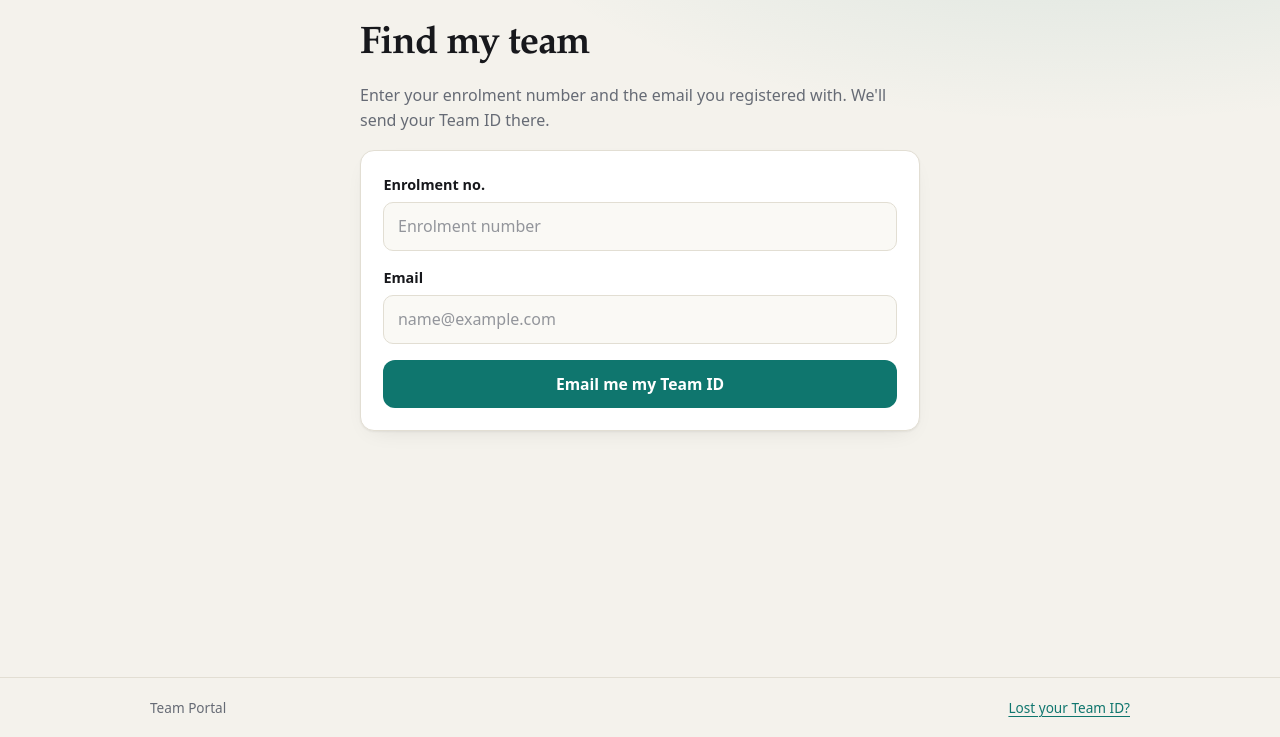
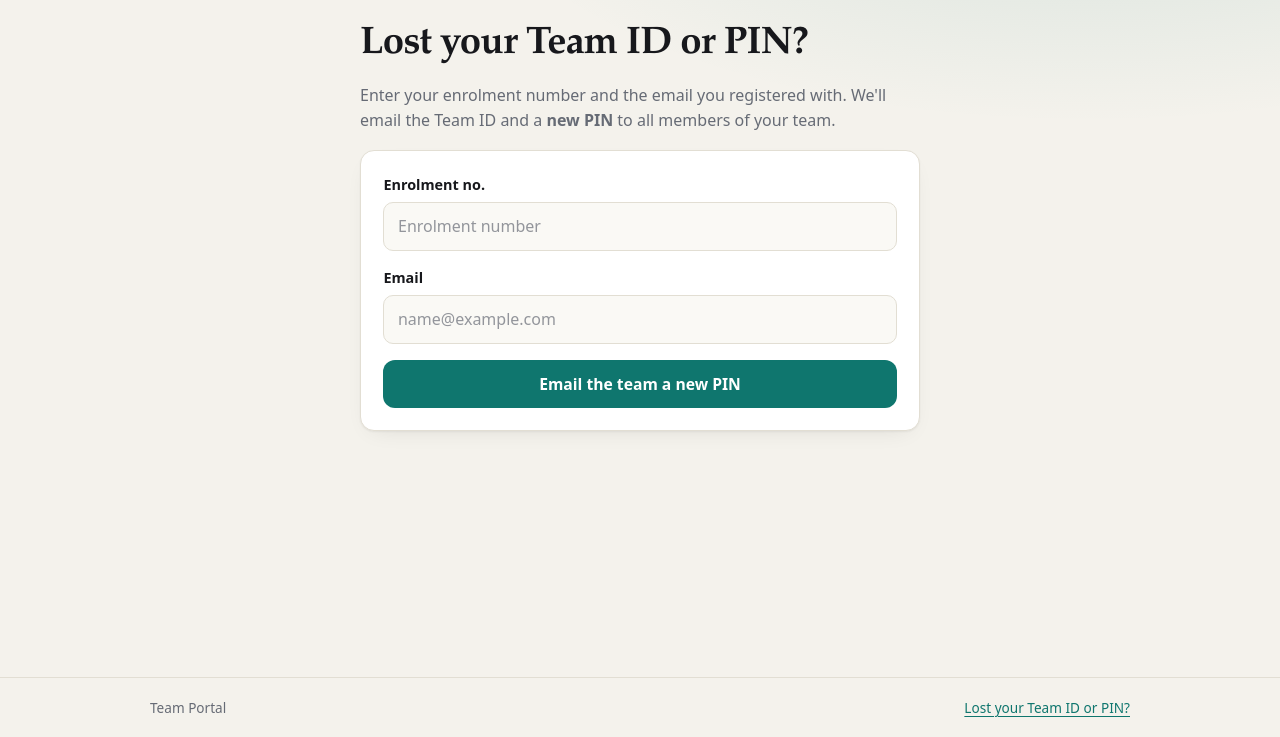
Before and after one commit to AriseDean/team-portal, a Django app: page /team/find/ in a window 1280 px wide. Shown: the part 63-800 px from the top of the page. Run offline with Django 5.2, Linux system fonts and the light colour scheme; data comes from the database, SQL or seed files in the repository; data that the repository does not hold is empty.

Commit message:
Require team PIN to submit; email new PIN on recovery

```diff
--- a/portal/admin.py
+++ b/portal/admin.py
@@ -253,7 +253,7 @@ class TeamAdmin(admin.ModelAdmin):
             "opts": self.model._meta,
         })
 
-    @admin.action(description="Reset edit PIN (and email the team)")
+    @admin.action(description="Reset team PIN (and email the team)")
     def reset_pin(self, request, queryset):
         for team in queryset:
             pin = ids.generate_pin()
--- a/portal/forms.py
+++ b/portal/forms.py
@@ -242,18 +242,22 @@ class TeamBundle:
 
 
 class LookupForm(forms.Form):
+    """Team ID + PIN: proves the person submitting belongs to the team."""
+
     team_id = forms.CharField(max_length=40, label="Team ID")
+    pin = forms.CharField(max_length=12, label="Team PIN")
 
     def __init__(self, *args, **kwargs):
         super().__init__(*args, **kwargs)
         self.fields["team_id"].widget.attrs.update(
             {"placeholder": "TM-K7M-2QX", "class": "upper mono", "autocomplete": "off", "spellcheck": "false", "autofocus": True}
         )
+        self.fields["pin"].widget.attrs.update({"placeholder": "6-digit PIN", "inputmode": "numeric", "autocomplete": "off"})
 
 
 class EditLoginForm(forms.Form):
     team_id = forms.CharField(max_length=40, label="Team ID")
-    pin = forms.CharField(max_length=12, label="Edit PIN")
+    pin = forms.CharField(max_length=12, label="Team PIN")
 
     def __init__(self, *args, **kwargs):
         super().__init__(*args, **kwargs)
--- a/portal/management/commands/seed_demo.py
+++ b/portal/management/commands/seed_demo.py
@@ -72,8 +72,8 @@ class Command(BaseCommand):
                                          reason="demo extension")
 
         self.stdout.write(self.style.SUCCESS(
-            f"Created {len(created)} demo teams ({submitted} with a submitted report). Edit PIN for all of them: 123456"))
-        self.stdout.write("Try these Team IDs on the Submit page:")
+            f"Created {len(created)} demo teams ({submitted} with a submitted report). PIN for all of them: 123456"))
+        self.stdout.write("Try these on the Submit page (PIN for every demo team: 123456):")
         for team in created[:3] + created[-2:]:
             state = "submitted" if team.submissions.exists() else "not submitted"
             self.stdout.write(f"  {team.team_id}  {team.name}  ({state}; enrolment of leader: {team.leader.enrolment})")
--- a/portal/templates/portal/base.html
+++ b/portal/templates/portal/base.html
@@ -30,7 +30,7 @@
 <footer>
   <div class="in">
     <span>{{ site.site_title|default:"Team Portal" }}</span>
-    <span>{% if site.support_email %}Need help? <a href="mailto:{{ site.support_email }}">{{ site.support_email }}</a> · {% endif %}<a href="{% url 'team_find' %}">Lost your Team ID?</a></span>
+    <span>{% if site.support_email %}Need help? <a href="mailto:{{ site.support_email }}">{{ site.support_email }}</a> · {% endif %}<a href="{% url 'team_find' %}">Lost your Team ID or PIN?</a></span>
   </div>
 </footer>
 <script src="{% static 'portal/js/app.js' %}" defer></script>
--- a/portal/templates/portal/edit_login.html
+++ b/portal/templates/portal/edit_login.html
@@ -8,9 +8,9 @@
     {% csrf_token %}
     {% if form.non_field_errors %}<div class="alert danger">{{ form.non_field_errors.0 }}</div>{% endif %}
     <div class="field"><label for="{{ form.team_id.id_for_label }}">Team ID</label>{{ form.team_id }}{% for e in form.team_id.errors %}<p class="err">{{ e }}</p>{% endfor %}</div>
-    <div class="field"><label for="{{ form.pin.id_for_label }}">Edit PIN</label>{{ form.pin }}{% for e in form.pin.errors %}<p class="err">{{ e }}</p>{% endfor %}</div>
+    <div class="field"><label for="{{ form.pin.id_for_label }}">Team PIN</label>{{ form.pin }}{% for e in form.pin.errors %}<p class="err">{{ e }}</p>{% endfor %}</div>
     <button class="btn primary block" type="submit" data-busy-text="Checking…">Continue</button>
   </form>
-  <p class="muted small">Lost the PIN? Ask your instructor to reset it. · <a href="{% url 'team_find' %}">Lost your Team ID?</a></p>
+  <p class="muted small"><a href="{% url 'team_find' %}">Lost your Team ID or PIN?</a> We'll email a new one to the whole team.</p>
 </div>
 {% endblock %}
--- a/portal/templates/portal/submit_upload.html
+++ b/portal/templates/portal/submit_upload.html
@@ -75,7 +75,7 @@
       <button class="btn primary block" type="submit" data-busy-text="Uploading…">{% if submission %}Replace report{% else %}Submit report{% endif %}</button>
     </form>
     {% endif %}
-    <p class="small muted" style="margin-top:.9rem"><a href="{% url 'submit_leave' %}">← Use a different Team ID</a></p>
+    <p class="small muted" style="margin-top:.9rem"><a href="{% url 'submit_leave' %}">← Sign out / use a different team</a></p>
   </div>
 </div>
 {% endblock %}
--- a/portal/templates/portal/team_find.html
+++ b/portal/templates/portal/team_find.html
@@ -1,19 +1,19 @@
 {% extends "portal/base.html" %}
-{% block title %}Find my team · {{ site.site_title }}{% endblock %}
+{% block title %}Lost ID or PIN · {{ site.site_title }}{% endblock %}
 {% block content %}
 <div class="narrow stack">
-  <h1 style="font-size:2.4rem">Find my team</h1>
+  <h1 style="font-size:2.4rem">Lost your Team ID or PIN?</h1>
   {% if sent %}
-    <div class="alert ok"><strong>Check your inbox.</strong> If those details match a registered team, we've emailed the Team ID to that address. (It can take a minute.)</div>
-    <a class="btn" href="{% url 'submit_lookup' %}">Submit report</a>
+    <div class="alert ok"><strong>Check your inbox.</strong> If those details match a registered team, we've emailed the Team ID and a <strong>new PIN</strong> to <em>every member</em> of the team. The old PIN no longer works. (It can take a minute.)</div>
+    <a class="btn" href="{% url 'submit_lookup' %}">Go to submission</a>
   {% else %}
-  <p class="muted">Enter your enrolment number and the email you registered with. We'll send your Team ID there.</p>
+  <p class="muted">Enter your enrolment number and the email you registered with. We'll email the Team ID and a <strong>new PIN</strong> to all members of your team.</p>
   <form method="post" class="card" data-once novalidate>
     {% csrf_token %}
     {% if form.non_field_errors %}<div class="alert danger">{{ form.non_field_errors.0 }}</div>{% endif %}
     <div class="field"><label for="{{ form.enrolment.id_for_label }}">Enrolment no.</label>{{ form.enrolment }}{% for e in form.enrolment.errors %}<p class="err">{{ e }}</p>{% endfor %}</div>
     <div class="field"><label for="{{ form.email.id_for_label }}">Email</label>{{ form.email }}{% for e in form.email.errors %}<p class="err">{{ e }}</p>{% endfor %}</div>
-    <button class="btn primary block" type="submit" data-busy-text="Sending…">Email me my Team ID</button>
+    <button class="btn primary block" type="submit" data-busy-text="Sending…">Email the team a new PIN</button>
   </form>
   {% endif %}
 </div>
--- a/portal/views.py
+++ b/portal/views.py
@@ -148,25 +148,41 @@ def _edit_team(request):
     return Team.objects.filter(pk=auth["pk"]).first()
 
 
+def _authenticate(request, raw_id, pin):
+    """Check Team ID + PIN. Returns (status, team); status is one of
+    ok, malformed, unknown, bad_pin, locked, throttled. Wrong PINs are counted per team."""
+    if _too_many(request, "pin-login"):
+        return "throttled", None
+    team_id = ids.normalize(raw_id)
+    if team_id is None:
+        return "malformed", None
+    team = Team.objects.filter(team_id=team_id).first()
+    if not team:
+        return "unknown", None
+    lock_key = f"pin:{team.pk}"
+    if security.count(lock_key) >= PIN_FAIL_LIMIT:
+        return "locked", team
+    if team.check_pin((pin or "").strip()):
+        security.clear(lock_key)
+        return "ok", team
+    security.hit(lock_key, 3600)
+    return "bad_pin", team
+
+
+_AUTH_MESSAGES = {
+    "throttled": "Too many attempts. Please wait a few minutes and try again.",
+    "locked": "This team is temporarily locked after too many wrong PINs. Use “Lost your PIN?” to get a new one by email, or try again in an hour.",
+}
+
+
 def team_edit_login(request):
     form = EditLoginForm(request.POST or None)
     if request.method == "POST" and form.is_valid():
-        raw_id = form.cleaned_data["team_id"]
-        team_id = ids.normalize(raw_id)
-        team = Team.objects.filter(team_id=team_id).first() if team_id else None
-        lock_key = f"pin:{team.pk}" if team else None
-        if _too_many(request, "edit-login"):
-            form.add_error(None, "Too many attempts. Please wait a few minutes and try again.")
-        elif team and security.count(lock_key) >= PIN_FAIL_LIMIT:
-            form.add_error(None, "This team is temporarily locked after too many wrong PINs. Try again in an hour or ask your instructor.")
-        elif team and team.check_pin(form.cleaned_data["pin"].strip()):
-            security.clear(lock_key)
+        status, team = _authenticate(request, form.cleaned_data["team_id"], form.cleaned_data["pin"])
+        if status == "ok":
             request.session["edit_auth"] = {"pk": team.pk, "at": time.time()}
             return redirect("team_edit")
-        else:
-            if team:
-                security.hit(lock_key, 3600)
-            form.add_error(None, "Team ID or PIN is incorrect.")
+        form.add_error(None, _AUTH_MESSAGES.get(status, "Team ID or PIN is incorrect."))
     return render(request, "portal/edit_login.html", {"form": form})
 
 
@@ -219,8 +235,16 @@ def team_find(request):
                 email__iexact=form.cleaned_data["email"].strip(),
             ).select_related("team").first()
             if member:
-                emails.send_team_id(member, request)
-                audit(request, "team_id_emailed", member.team)
+                team = member.team
+                # A team can have its PIN re-issued once per 15 minutes. The new PIN is emailed to
+                # every member (never shown on screen), so knowing someone's details can't reveal it.
+                if security.hit(f"pinreset:{team.pk}", 900) == 1:
+                    pin = ids.generate_pin()
+                    team.set_pin(pin)
+                    team.save(update_fields=["pin_hash", "updated_at"])
+                    security.clear(f"pin:{team.pk}")
+                    emails.send_recovery(team, pin, request)
+                    audit(request, "pin_reissued", team, f"requested via {member.enrolment}")
             sent = True  # same answer whether or not a match was found
     return render(request, "portal/team_find.html", {"form": form, "sent": sent})
 
@@ -240,17 +264,19 @@ def submit_lookup(request):
     form = LookupForm(request.POST or None)
     not_registered = False
     if request.method == "POST" and form.is_valid():
-        if _too_many(request, "lookup"):
-            form.add_error(None, "Too many attempts. Please wait a few minutes and try again.")
+        status, team = _authenticate(request, form.cleaned_data["team_id"], form.cleaned_data["pin"])
+        if status == "ok":
+            request.session["submit_auth"] = {"pk": team.pk, "at": time.time()}
+            return redirect("submit_upload")
+        if status == "malformed":
+            form.add_error("team_id", "That doesn't look like a valid Team ID. Check for typos (IDs look like %s-K7M-2QX)." % settings.TEAM_ID_PREFIX)
+            not_registered = True
+        elif status == "unknown":
+            not_registered = True
+        elif status == "bad_pin":
+            form.add_error("pin", "That PIN doesn't match this team. Use the PIN you received when registering.")
         else:
-            team_id = ids.normalize(form.cleaned_data["team_id"])
-            team = Team.objects.filter(team_id=team_id).first() if team_id else None
-            if team:
-                request.session["submit_auth"] = {"pk": team.pk, "at": time.time()}
-                return redirect("submit_upload")
-            if team_id is None:
-                form.add_error("team_id", "That doesn't look like a valid Team ID. Check for typos (IDs look like %s-K7M-2QX)." % settings.TEAM_ID_PREFIX)
-            not_registered = True
+            form.add_error(None, _AUTH_MESSAGES[status])
     return render(request, "portal/submit_lookup.html", {"form": form, "milestone": milestone, "not_registered": not_registered})
 
 
```
Also changed, not shown: SETUP.md (+7 -6 lines), portal/emails.py (+12 -9 lines), portal/templates/portal/home.html (+5 -5 lines), portal/templates/portal/register_done.html (+5 -4 lines), portal/templates/portal/submit_lookup.html (+9 -4 lines), portal/tests.py (+70 -10 lines), README.md.
